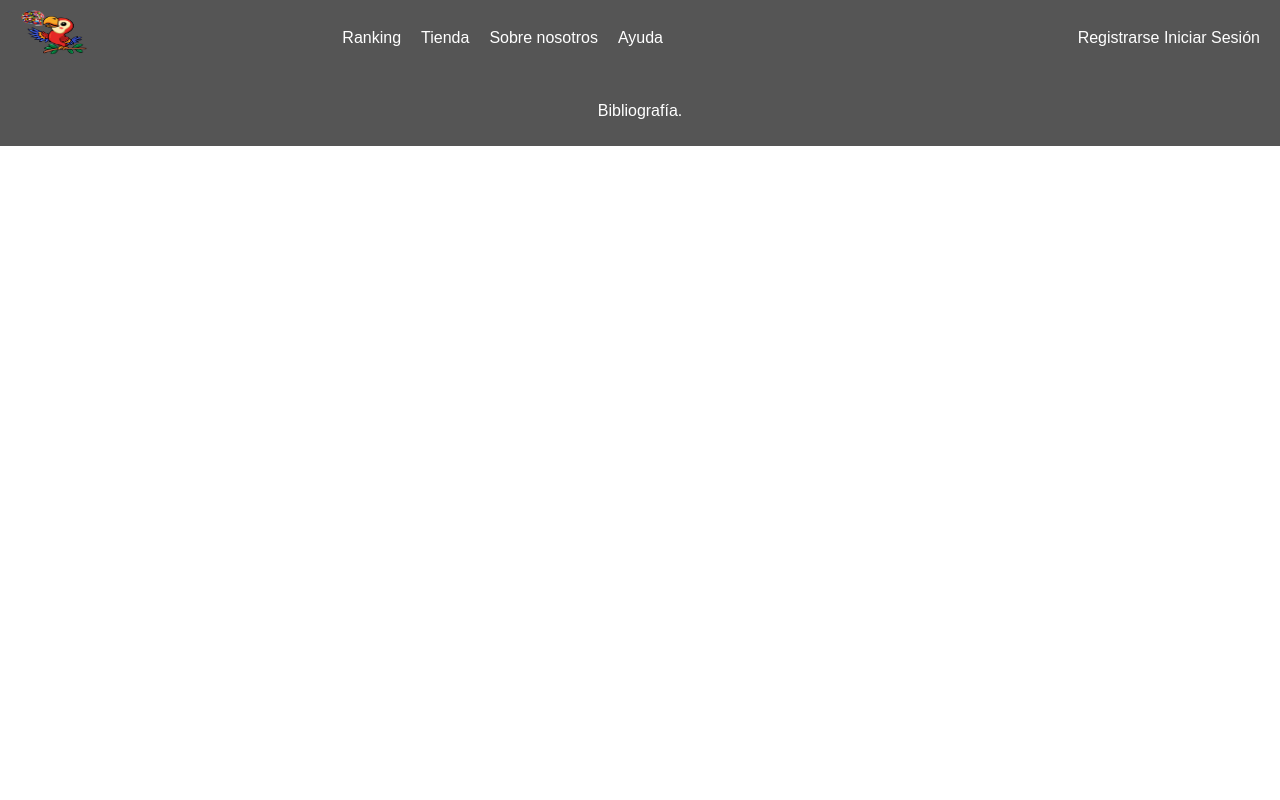
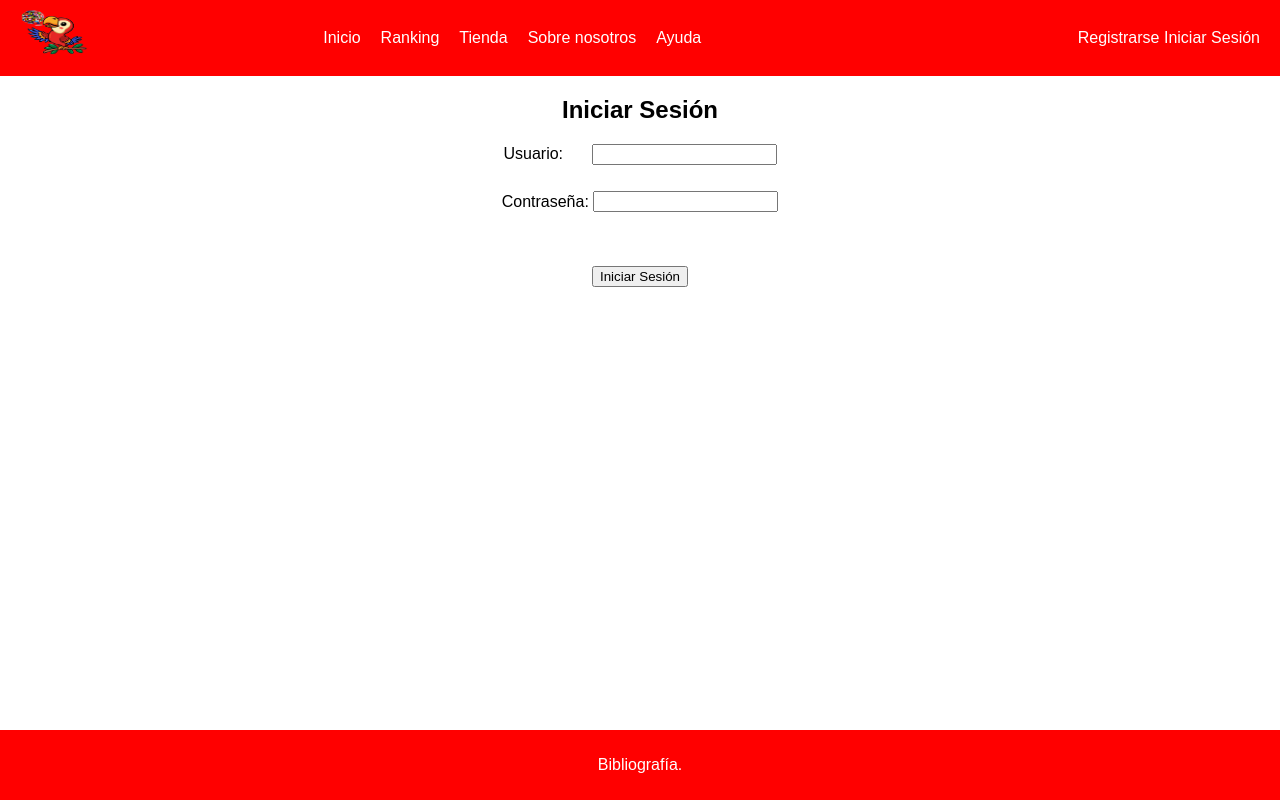
Before and after one commit to ZacariTest/TP-Analisis-Metodologia-de-Sistemas, a PHP site: page /login.php in a window 1280 px wide. Run offline with PHP 8.4, Linux system fonts and the light colour scheme.

Commit message:
Actualizacion-nav-diseño

```diff
--- a/footer.php
+++ b/footer.php
@@ -1,3 +1,3 @@
-<footer class="blanco">
+<footer class="blanco abajo">
         <p>Bibliografía.</p>
     </footer>
--- a/header.php
+++ b/header.php
@@ -12,16 +12,16 @@ session_start();
 <body class="flex margin0">
 <header class="blanco flex flexwrap">
     <div class="logo">
-    <img src="img/logo.png" alt="Logo de la Empresa" width="75" height="50">
-
+    <a href="index.php"><img src="img/logo.png" alt="Logo de la Empresa" width="75" height="50"></a>
     </div>
     <nav>
-        <ul class="flex margin0">
-            <li><a class="blanco deconone pad0"href="#">Ranking</a></li>
-            <li><a class="blanco deconone pad0"href="#">Tienda</a></li>
-            <li><a class="blanco deconone pad0"href="#">Sobre nosotros</a></li>
-            <li><a class="blanco deconone pad0"href="#">Ayuda</a></li>
-        </ul>
+    <ul class="flex margin0">
+        <li><a class="blanco deconone pad0" href="index.php">Inicio</a></li>
+        <li><a class="blanco deconone pad0" href="ranking.php">Ranking</a></li>
+        <li><a class="blanco deconone pad0" href="tienda.php">Tienda</a></li>
+        <li><a class="blanco deconone pad0" href="sobre_nosotros.php">Sobre nosotros</a></li>
+        <li><a class="blanco deconone pad0" href="ayuda.php">Ayuda</a></li>
+    </ul>
         </nav>
     <div class="login flex flexwrap">
         <?php if (isset($_SESSION['username'])): ?>
@@ -29,8 +29,9 @@ session_start();
         <?php else: ?>        <?php endif; ?>
             </div>
     <div class =" margin0 blanco">
-               <a class="blanco deconone pad0" href="#">Registrarse</a>
-               <a class="blanco deconone pad0"href="#">Iniciar Sesión</a>
+               <a class="blanco deconone pad0" href="registro.php">Registrarse</a>
+               <a class="blanco deconone pad0"href="login.php">Iniciar Sesión</a>
 
         </div>
+
 </header>
--- a/login.php
+++ b/login.php
@@ -1,6 +1,61 @@
 <?php
 include 'header.php';
+$mensaje = "";
+
+if (isset($_POST['submit'])) {
+    $usuario = $_POST['usuario'];
+    $contraseña = $_POST['contraseña'];
+
+    $conexion = mysqli_connect('localhost', 'root', '', 'starwars', '3306');
+
+    if ($conexion) {
+        $consulta = "SELECT * FROM usuarios WHERE nombreUsuario = '$usuario'";
+        $resultado = mysqli_query($conexion, $consulta);
+
+        if ($resultado && mysqli_num_rows($resultado) > 0) {
+            $fila = mysqli_fetch_assoc($resultado);
+
+            $_SESSION['nombre_usuario'] = $usuario;
+
+            if ($usuario == 'admin') {
+                $mensaje = "<a href='ABM/index.php'>Ir a la zona de modificacion</a>";
+            }
+
+            $mensaje .= '<br><a href="index.php"> volver</a>';
+        } else {
+            $mensaje = "Credenciales incorrectas. Inténtalo de nuevo.";
+        }
+
+        mysqli_close($conexion);
+    } else {
+        $mensaje = "Error de conexión a la base de datos.";
+    }
+}
 ?>
-<?php
-include 'footer.php';
+<!DOCTYPE html>
+<html lang="en">
+<head>
+    <meta charset="UTF-8">
+    <meta http-equiv="X-UA-Compatible" content="IE=edge">
+    <meta name="viewport" content="width=device-width, initial-scale=1.0">
+    <title>Inicio de Sesión</title>
+    <link rel="stylesheet" href="estilos.css"/>
+</head>
+<body>
+
+
+    <div class="contenido centrar">
+        <h2>Iniciar Sesión</h2>
+        <?php echo "<p>$mensaje</p>"; ?>
+        <form method="post" action="login.php">
+            <label for="usuario">Usuario:</label>
+            <input class="marl1em" type="text" name="usuario" required><br>
+            <label for="contraseña">Contraseña:</label>
+            <input class="mart2em"type="password" name="contraseña" required><br>
+            <input class="mart4em"type="submit" name="submit" value="Iniciar Sesión">
+        </form>
+    </div>
+
+    <?php
+include_once('footer.php');
 ?>
--- a/styles.css
+++ b/styles.css
@@ -12,6 +12,9 @@ body {
 }
 .blanco{
     color: white
+}
+.blancob{
+    background-color: white;
 }
 .flex{
     display: flex;
@@ -29,8 +32,13 @@ body {
 .pad0{
     padding: 0;
 }
+.abajo{
+    position: fixed;
+    bottom: 0;
+    width: 100%;
+}
 header {
-    background-color: #555;
+    background-color:red;
     justify-content: space-between;
     align-items: center;
     padding: 10px 20px;
@@ -58,7 +66,7 @@ main {
 }
 
 .actividades, .ranking, .datos-interesantes {
-    background-color: #888;
+    background-color: #120;
     padding: 20px;
     border-radius: 5px;
     margin-bottom: 20px;
@@ -74,12 +82,30 @@ main {
     flex: 1;
     min-width: 300px;
 }
-
+.centrar{
+    text-align: center;
+}
+.marl1em{
+    margin-left: 1.8em;
+}
+.marl2em{
+    margin-left: 2em;
+}
+.mart2em{
+    margin-top:2em
+}
+.mart4em{
+    margin-top:4em
+}
+.marb10em{
+    margin-bottom: 10em;
+}
 footer {
-    background-color: #555;
+    background-color: red;
     text-align: center;
     padding: 10px;
 }
+
 
 
 @media (max-width: 768px) {
```
Also changed, not shown: ayuda.php (added, +24 -0 lines), index.php (+4 -3 lines), proceso_registro.php (added, +36 -0 lines), ranking.php (added, +17 -0 lines), registro.php (added, +24 -0 lines), respuesta.php (added, +51 -0 lines), sobre_nosotros.php (added, +17 -0 lines), tienda.php (added, +14 -0 lines).
